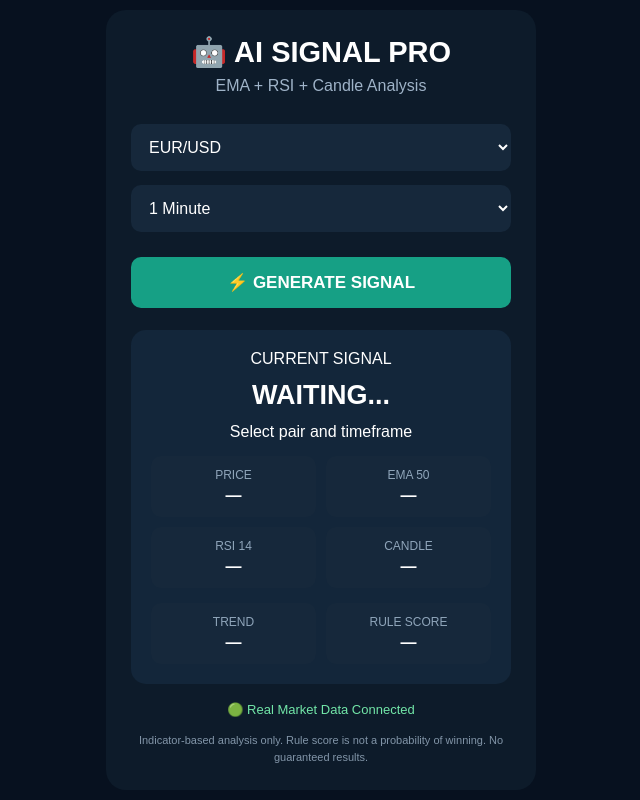
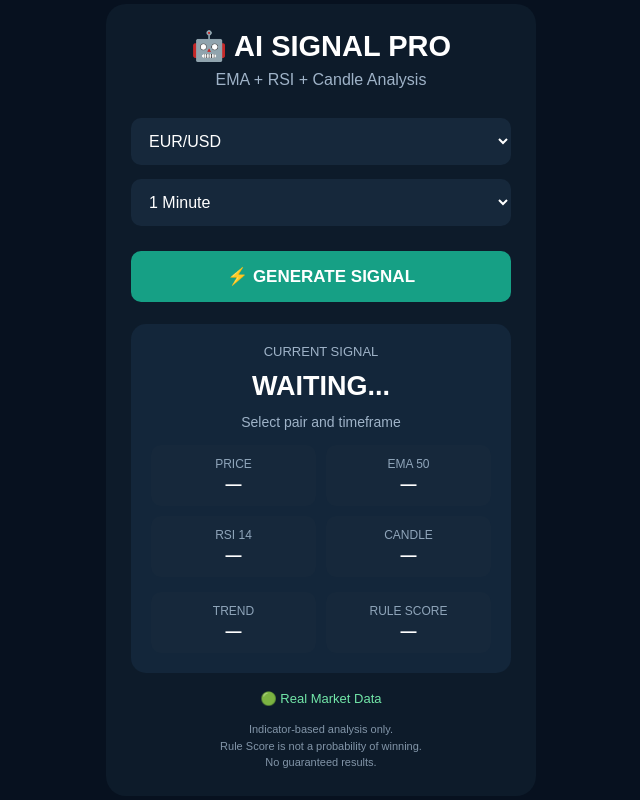
Before and after one commit to monowarhossain50000-coder/Ai-Signal-pro, a Flask app: page / in a window 1280 px wide. Shown: the whole page, without its empty margins (319-959 px from the left). Run offline with Flask 3, Linux system fonts and the light colour scheme.

Commit message:
Update index.html

```diff
--- a/templates/index.html
+++ b/templates/index.html
@@ -67,6 +67,11 @@ background: #16a085;
     color: white;
     font-size: 17px;
     font-weight: bold;
+    cursor: pointer;
+}
+
+button:active {
+    transform: scale(0.98);
 }
 
 .signal-box {
@@ -76,10 +81,20 @@ border-radius: 15px;
     background: #13263a;
 }
 
+.signal-title {
+    color: #9fb3c8;
+    font-size: 13px;
+}
+
 #signal {
     font-size: 27px;
     font-weight: bold;
     margin: 12px 0;
+}
+
+#details {
+    color: #9fb3c8;
+    font-size: 14px;
 }
 
 .grid {
@@ -119,9 +134,26 @@ color: #8295a8;
     line-height: 1.5;
 }
 
+.closed {
+    color: #ff6b6b !important;
+}
+
+.up {
+    color: #4cd97b !important;
+}
+
+.down {
+    color: #ff6b6b !important;
+}
+
+.wait {
+    color: #ffc857 !important;
+}
+
 </style>
 
 </head>
+
 
 <body>
 
@@ -135,6 +167,9 @@ line-height: 1.5;
         EMA + RSI + Candle Analysis
     </div>
 
+
+    <!-- REAL MARKET PAIR -->
+
     <select id="pair">
 
         {% for pair in pairs %}
@@ -147,97 +182,154 @@ EMA + RSI + Candle Analysis
 
     </select>
 
+
+    <!-- TIMEFRAME -->
+
     <select id="timeframe">
 
-<option value="1">1 Minute</option>
+        <option value="1">
+            1 Minute
+        </option>
 
-<option value="2">2 Minutes</option>
+        <option value="2">
+            2 Minutes
+        </option>
 
-<option value="3">3 Minutes</option>
+        <option value="3">
+            3 Minutes
+        </option>
 
-<option value="5">5 Minutes</option>
+        <option value="5">
+            5 Minutes
+        </option>
 
-<option value="10">10 Minutes</option>
+        <option value="10">
+            10 Minutes
+        </option>
 
-<option value="15">15 Minutes</option>
+        <option value="15">
+            15 Minutes
+        </option>
 
-<option value="30">30 Minutes</option>
+        <option value="30">
+            30 Minutes
+        </option>
 
-<option value="60">1 Hour</option>
+        <option value="60">
+            1 Hour
+        </option>
 
-<option value="240">4 Hours</option>
+        <option value="240">
+            4 Hours
+        </option>
 
     </select>
 
+
     <button onclick="generateSignal()">
+
         ⚡ GENERATE SIGNAL
+
     </button>
+
 
     <div class="signal-box">
 
-<div>
+        <div class="signal-title">
             CURRENT SIGNAL
         </div>
+
 
         <div id="signal">
             WAITING...
         </div>
 
+
         <div id="details">
             Select pair and timeframe
         </div>
+
 
         <div class="grid">
 
             <div class="box">
 
-<span>PRICE</span>
+                <span>
+                    PRICE
+                </span>
 
-<strong id="price">—</strong>
+                <strong id="price">
+                    —
+                </strong>
 
             </div>
 
+
             <div class="box">
 
-<span>EMA 50</span>
+                <span>
+                    EMA 50
+                </span>
 
-<strong id="ema">—</strong>
+                <strong id="ema">
+                    —
+                </strong>
 
             </div>
 
+
             <div class="box">
 
-<span>RSI 14</span>
+                <span>
+                    RSI 14
+                </span>
 
-<strong id="rsi">—</strong>
+                <strong id="rsi">
+                    —
+                </strong>
 
             </div>
 
+
             <div class="box">
 
-<span>CANDLE</span>
+                <span>
+                    CANDLE
+                </span>
 
-<strong id="candle">—</strong>
+                <strong id="candle">
+                    —
+                </strong>
 
             </div>
 
         </div>
 
+
         <div class="grid">
 
             <div class="box">
 
-<span>TREND</span>
+                <span>
+                    TREND
+                </span>
 
-<strong id="trend">—</strong>
+                <strong id="trend">
+                    —
+                </strong>
 
             </div>
 
+
             <div class="box">
 
-<span>RULE SCORE</span>
+                <span>
+                    RULE SCORE
+                </span>
 
-<strong id="confidence">—</strong>
+                <strong id="confidence">
+                    —
+                </strong>
 
             </div>
 
@@ -245,65 +337,109 @@ Select pair and timeframe
 
     </div>
 
+
     <div class="status">
-🟢 Real Market Data Connected
+
+        🟢 Real Market Data
+
     </div>
 
+
     <div class="warning">
-Indicator-based analysis only.
-Rule score is not a probability of winning.
+
+        Indicator-based analysis only.<br>
+
+        Rule Score is not a probability of winning.<br>
+
         No guaranteed results.
+
     </div>
 
 </div>
+
 
 <script>
 
 async function generateSignal() {
 
     const pair =
-document.getElementById(
-"pair"
-).value;
+        document.getElementById("pair").value;
 
     const timeframe =
-document.getElementById(
-"timeframe"
-).value;
+        document.getElementById("timeframe").value;
 
     const signal =
-document.getElementById(
-"signal"
-);
+        document.getElementById("signal");
 
     const details =
-document.getElementById(
-"details"
-);
+        document.getElementById("details");
+
+
+    // Reset signal style
+
+    signal.className = "";
+
 
     signal.innerText =
         "⏳ ANALYZING...";
 
     details.innerText =
-"Fetching market data...";
+        "Checking real market status...";
+
+
+    // Reset values
+
+    document.getElementById("price").innerText = "—";
+    document.getElementById("ema").innerText = "—";
+    document.getElementById("rsi").innerText = "—";
+    document.getElementById("candle").innerText = "—";
+    document.getElementById("trend").innerText = "—";
+    document.getElementById("confidence").innerText = "—";
+
 
     try {
 
-const response =
-await fetch(
+        const response = await fetch(
             "/api/market?symbol=" +
             encodeURIComponent(pair) +
             "&timeframe=" +
             encodeURIComponent(timeframe)
         );
 
+
         const data =
             await response.json();
+
+
+        /*
+         * MARKET CLOSED
+         */
+
+        if (data.market_open === false) {
+
+            signal.innerText =
+                "🔴 MARKET CLOSED";
+
+            signal.className =
+                "closed";
+
+            details.innerText =
+                data.message ||
+                "Real Forex market is currently closed.";
+
+            return;
+
+        }
+
+
+        /*
+         * SERVER / API ERROR
+         */
 
         if (data.error) {
 
             signal.innerText =
-"⚠️ ERROR";
+                "⚠️ NO SIGNAL";
 
             details.innerText =
                 data.error;
@@ -312,35 +448,50 @@ return;
 
         }
 
+
+        /*
+         * SHOW MARKET DATA
+         */
+
         document.getElementById(
             "price"
         ).innerText =
             data.price;
+
 
         document.getElementById(
             "ema"
         ).innerText =
             data.ema50;
 
+
         document.getElementById(
             "rsi"
         ).innerText =
             data.rsi14;
+
 
         document.getElementById(
             "candle"
         ).innerText =
             data.candle;
 
+
         document.getElementById(
             "trend"
         ).innerText =
             data.trend;
 
+
         document.getElementById(
             "confidence"
         ).innerText =
             data.confidence + "%";
+
+
+        /*
+         * SHOW SIGNAL
+         */
 
         if (
             data.signal ===
@@ -350,7 +501,11 @@ data.signal ===
             signal.innerText =
                 "⬆️ CALL / UP";
 
+            signal.className =
+                "up";
+
         }
+
 
         else if (
             data.signal ===
@@ -360,29 +515,39 @@ data.signal ===
             signal.innerText =
                 "⬇️ PUT / DOWN";
 
+            signal.className =
+                "down";
+
         }
+
 
         else {
 
             signal.innerText =
                 "⏸️ WAIT";
 
+            signal.className =
+                "wait";
+
         }
+
 
         details.innerText =
             data.symbol +
             " • " +
             data.timeframe;
 
+
     }
+
 
     catch (error) {
 
         signal.innerText =
-"⚠️ ERROR";
+            "⚠️ CONNECTION ERROR";
 
         details.innerText =
-"Server connection failed.";
+            "Unable to connect to the server.";
 
     }
 
```
Lines whose indentation alone changed are shown as unchanged.
